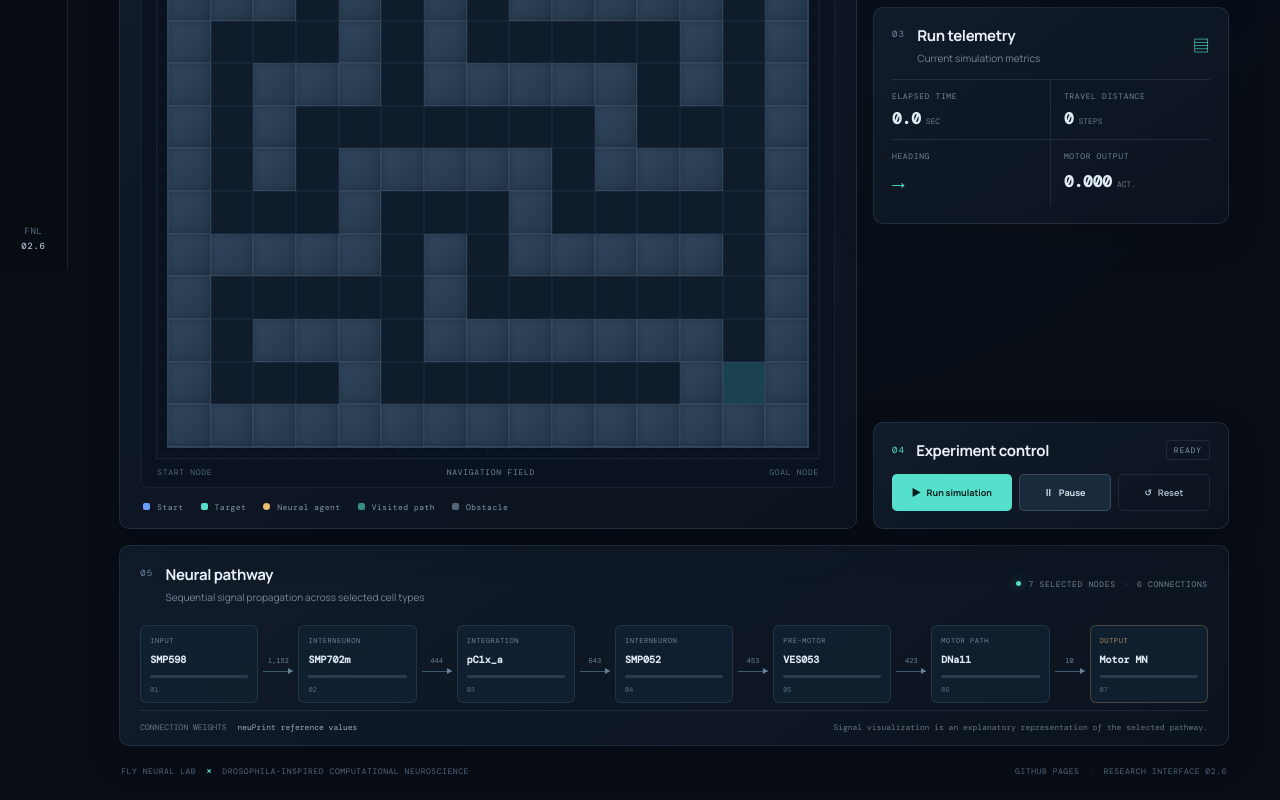
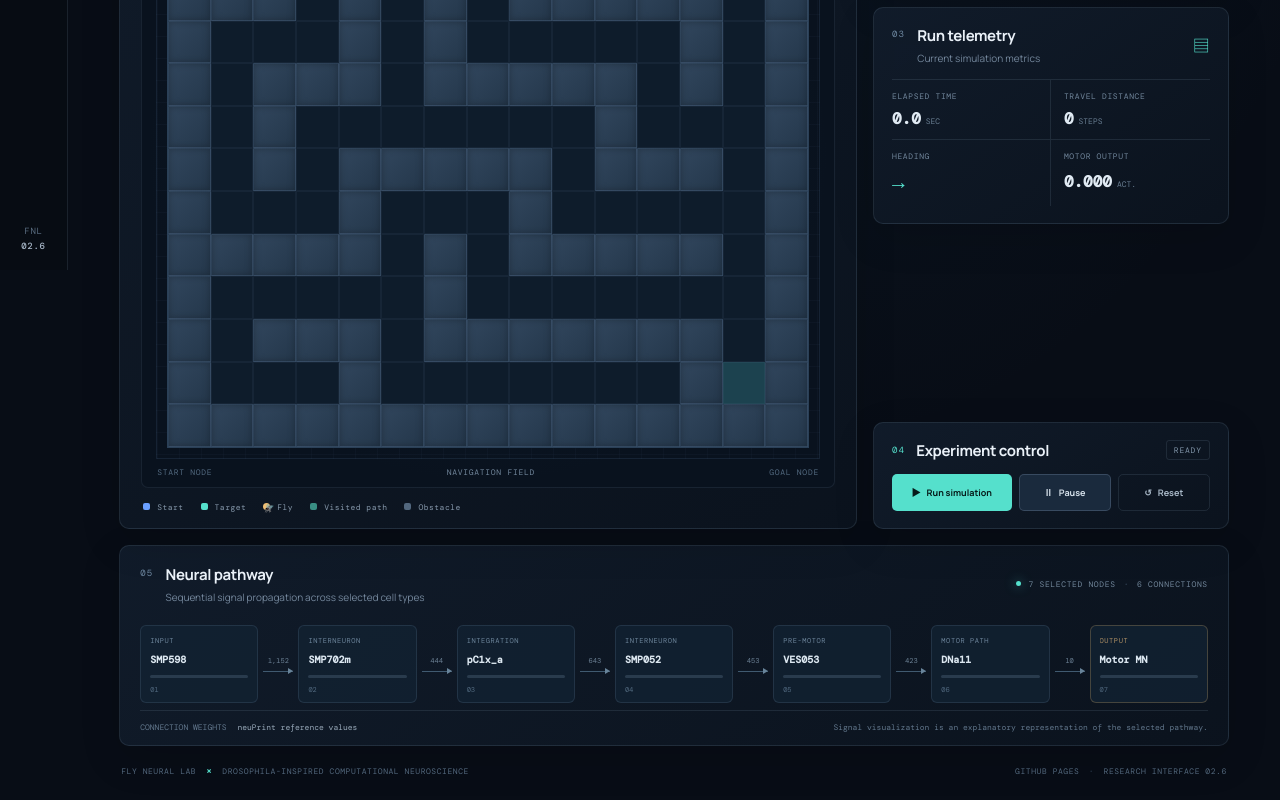
Before and after one commit to jungin3699-sudo/drosophila-neural-network, a plain HTML site: page Fly_Maze/index.html in a window 1280 px wide. Shown: the part 530-1330 px from the top of the page. Drawn offline with nearby package versions, Linux system fonts and the light colour scheme.

Commit message:
Label maze agent as fly

```diff
--- a/Fly_Maze/index.html
+++ b/Fly_Maze/index.html
@@ -65,7 +65,7 @@
             <div class="axis axis-bottom"><span>START NODE</span><span class="axis-center">NAVIGATION FIELD</span><span>GOAL NODE</span></div>
           </div>
           <div class="legend">
-            <span><i class="lg-start"></i> Start</span><span><i class="lg-goal"></i> Target</span><span><i class="lg-agent"></i> Neural agent</span><span><i class="lg-trail"></i> Visited path</span><span><i class="lg-wall"></i> Obstacle</span>
+            <span><i class="lg-start"></i> Start</span><span><i class="lg-goal"></i> Target</span><span><i class="lg-agent">🪰</i> Fly</span><span><i class="lg-trail"></i> Visited path</span><span><i class="lg-wall"></i> Obstacle</span>
           </div>
         </article>
 
```
